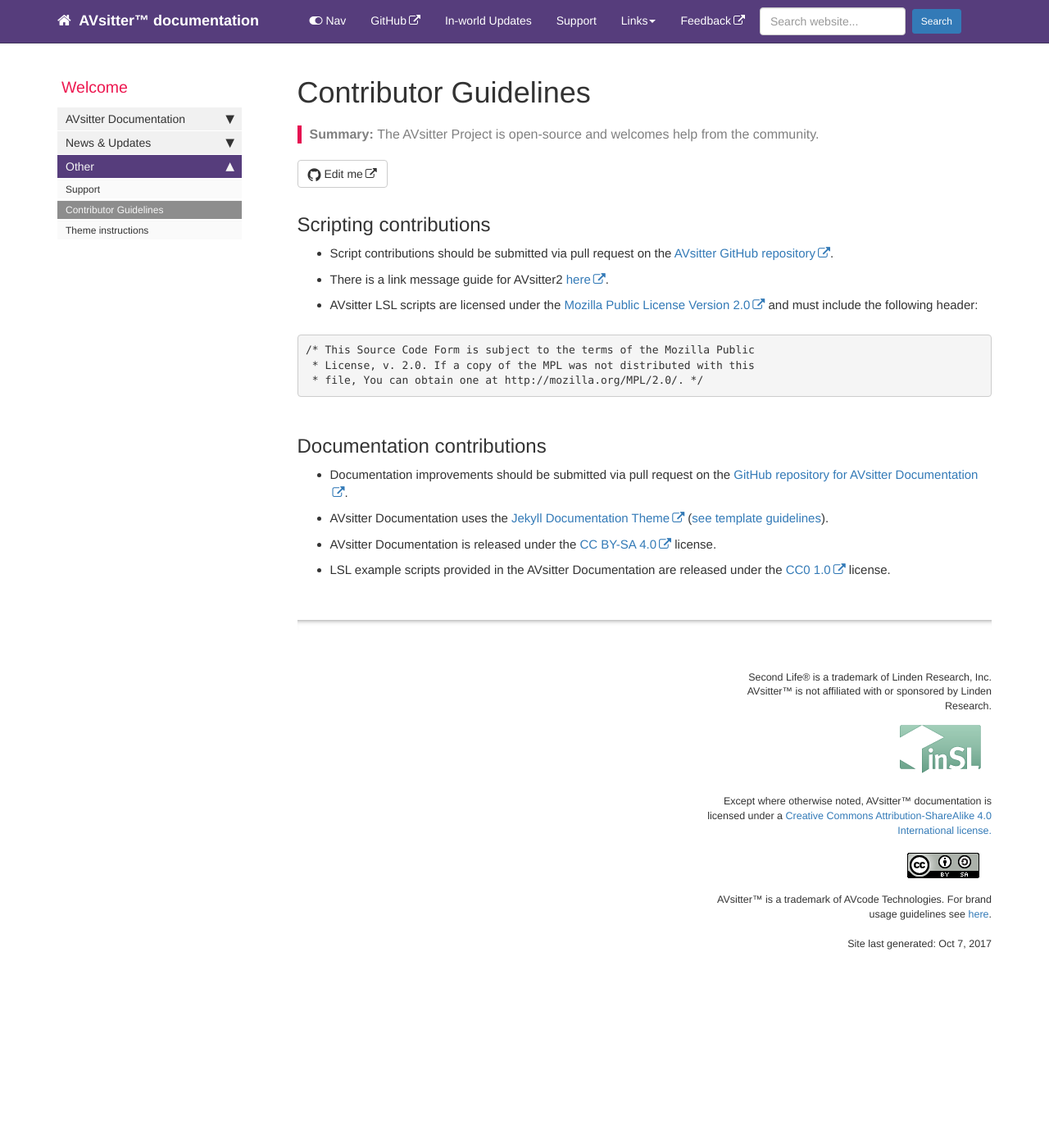
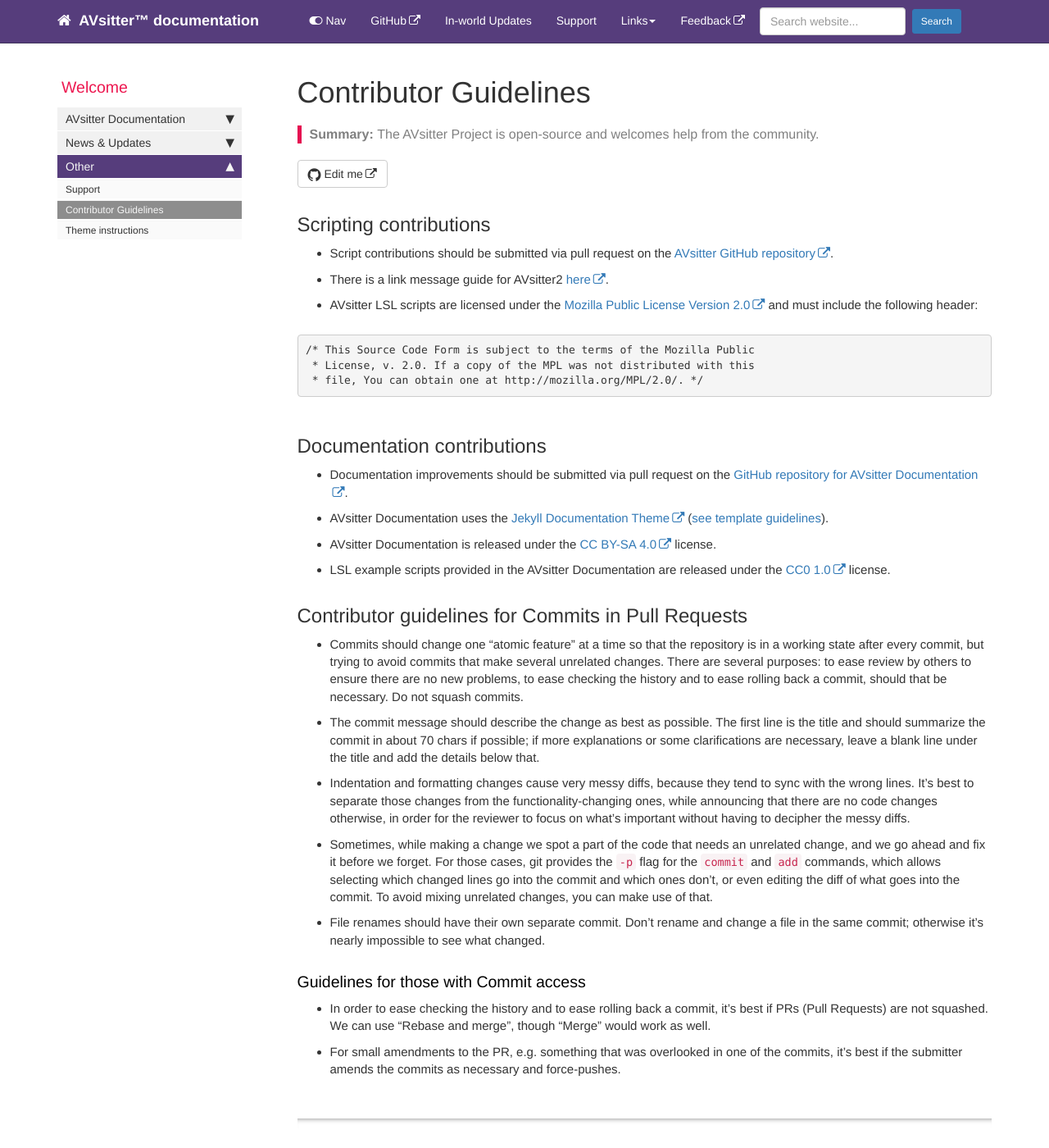
Before and after one commit to AVsitter/avsitter.github.io, a Jekyll site: the page built from pages/home/contribute.md, in a window 1280 px wide and 1400 px high. Shown: the whole window at 82% size. Built offline with Jekyll 4.4.1, drawn with Linux system fonts in a browser that asks for light colours; nearby versions of some CDN libraries; comment, search, counter and statistics services are not loaded.

Commit message:
Addition of Contributor guidelines
Closes #15

```diff
--- a/pages/home/contribute.md
+++ b/pages/home/contribute.md
@@ -23,3 +23,21 @@ folder: contribute
 - AVsitter Documentation uses the [Jekyll Documentation Theme](http://idratherbewriting.com/documentation-theme-jekyll/mydoc_pages.html) ([see template guidelines](/mydoc_introduction.html)).
 - AVsitter Documentation is released under the [CC BY-SA 4.0](https://creativecommons.org/licenses/by-sa/4.0/) license.
 - LSL example scripts provided in the AVsitter Documentation are released under the [CC0 1.0](https://creativecommons.org/publicdomain/zero/1.0/) license.
+
+## Contributor guidelines for Commits in Pull Requests
+
+- Commits should change one "atomic feature" at a time so that the repository is in a working state after every commit, but trying to avoid commits that make several unrelated changes. There are several purposes: to ease review by others to ensure there are no new problems, to ease checking the history and to ease rolling back a commit, should that be necessary. Do not squash commits.
+
+- The commit message should describe the change as best as possible. The first line is the title and should summarize the commit in about 70 chars if possible; if more explanations or some clarifications are necessary, leave a blank line under the title and add the details below that.
+
+- Indentation and formatting changes cause very messy diffs, because they tend to sync with the wrong lines. It's best to separate those changes from the functionality-changing ones, while announcing that there are no code changes otherwise, in order for the reviewer to focus on what's important without having to decipher the messy diffs.
+
+- Sometimes, while making a change we spot a part of the code that needs an unrelated change, and we go ahead and fix it before we forget. For those cases, git provides the `-p` flag for the `commit` and `add` commands, which allows selecting which changed lines go into the commit and which ones don't, or even editing the diff of what goes into the commit. To avoid mixing unrelated changes, you can make use of that.
+
+- File renames should have their own separate commit. Don't rename and change a file in the same commit; otherwise it's nearly impossible to see what changed.
+
+### Guidelines for those with Commit access
+
+- In order to ease checking the history and to ease rolling back a commit, it's best if PRs (Pull Requests) are not squashed. We can use "Rebase and merge", though "Merge" would work as well.
+
+- For small amendments to the PR, e.g. something that was overlooked in one of the commits, it's best if the submitter amends the commits as necessary and force-pushes.
```
